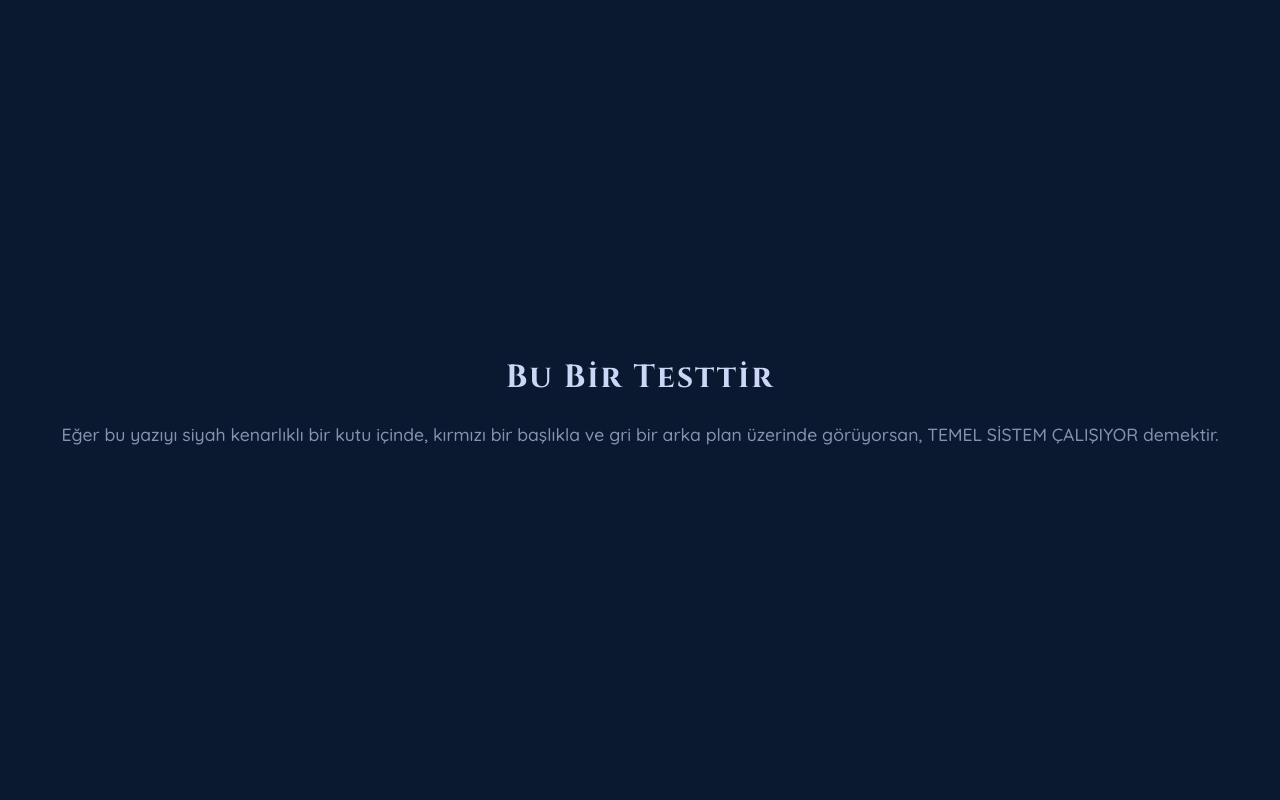
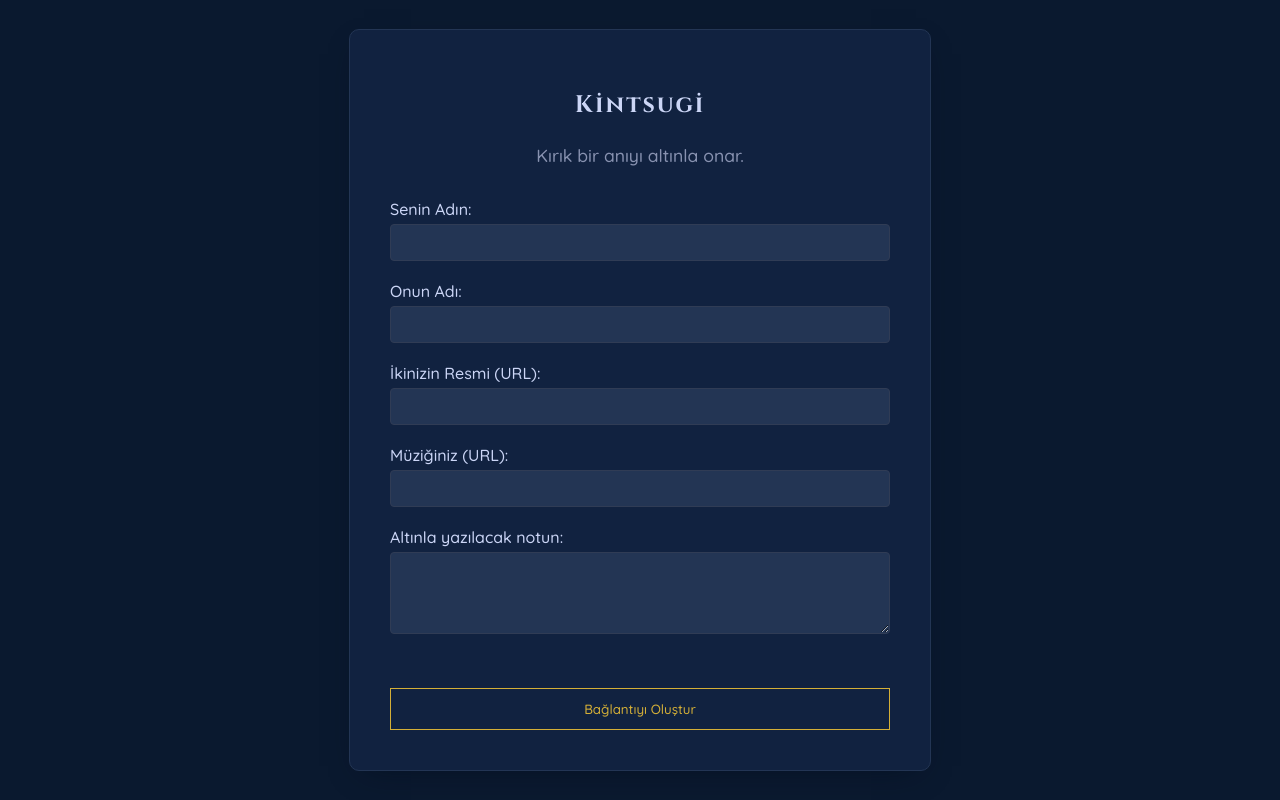
Before and after one commit to akifff2/affettirme-sitem, a Flask app: page / in a window 1280 px wide. Run offline with Flask 3, Linux system fonts and the light colour scheme.

Commit message:
Update panel.html

```diff
--- a/templates/panel.html
+++ b/templates/panel.html
@@ -2,20 +2,28 @@
 <html lang="tr">
 <head>
     <meta charset="UTF-8">
-    <meta name="viewport" content="width=device-width, initial-scale=1.0">
-    <title>Sıfır Noktası Testi</title>
-
-    <!-- TEK KRİTİK SATIR: CSS dosyasını çağırma -->
-    <!-- Bu satırın doğru çalışıp çalışmadığını test ediyoruz. -->
+    <title>Bir Anı Yarat</title>
     <link rel="stylesheet" href="{{ url_for('static', filename='css/style.css') }}">
-
 </head>
 <body>
-
-    <div class="test-container">
-        <h1>Bu Bir Testtir</h1>
-        <p>Eğer bu yazıyı siyah kenarlıklı bir kutu içinde, kırmızı bir başlıkla ve gri bir arka plan üzerinde görüyorsan, TEMEL SİSTEM ÇALIŞIYOR demektir.</p>
+    <div class="panel-container">
+        <h2>Kintsugi</h2>
+        <p style="text-align: center; margin-bottom: 30px;">Kırık bir anıyı altınla onar.</p>
+        <form method="POST" action="/">
+            <!-- ... form-group'lar buraya ... (bir önceki yanıttan kopyalanabilir) -->
+            <div class="form-group"><label for="gonderen">Senin Adın:</label><input type="text" id="gonderen" name="gonderen" required></div>
+            <div class="form-group"><label for="alici">Onun Adı:</label><input type="text" id="alici" name="alici" required></div>
+            <div class="form-group"><label for="resim_url">İkinizin Resmi (URL):</label><input type="url" id="resim_url" name="resim_url" required></div>
+            <div class="form-group"><label for="sarki_url">Müziğiniz (URL):</label><input type="url" id="sarki_url" name="sarki_url" required></div>
+            <div class="form-group"><label for="not_icerik">Altınla yazılacak notun:</label><textarea id="not_icerik" name="not_icerik" rows="4" required></textarea></div>
+            <button type="submit" class="action-link">Bağlantıyı Oluştur</button>
+        </form>
+        {% if generated_url %}
+        <div class="result-box">
+            <p>Bu bağlantıyı ona gönder:</p>
+            <input type="text" value="{{ generated_url }}" readonly onclick="this.select()">
+        </div>
+        {% endif %}
     </div>
-
 </body>
 </html>
```
